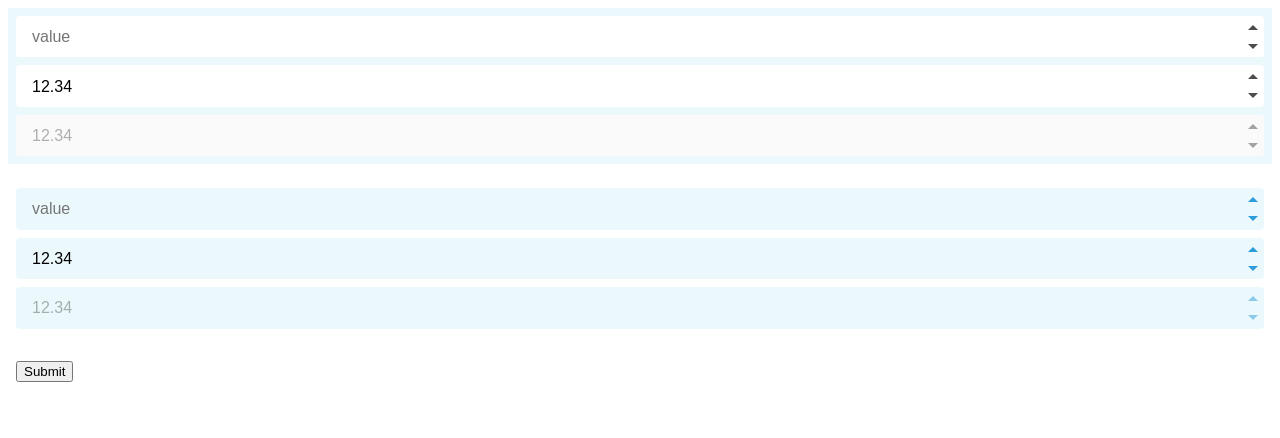
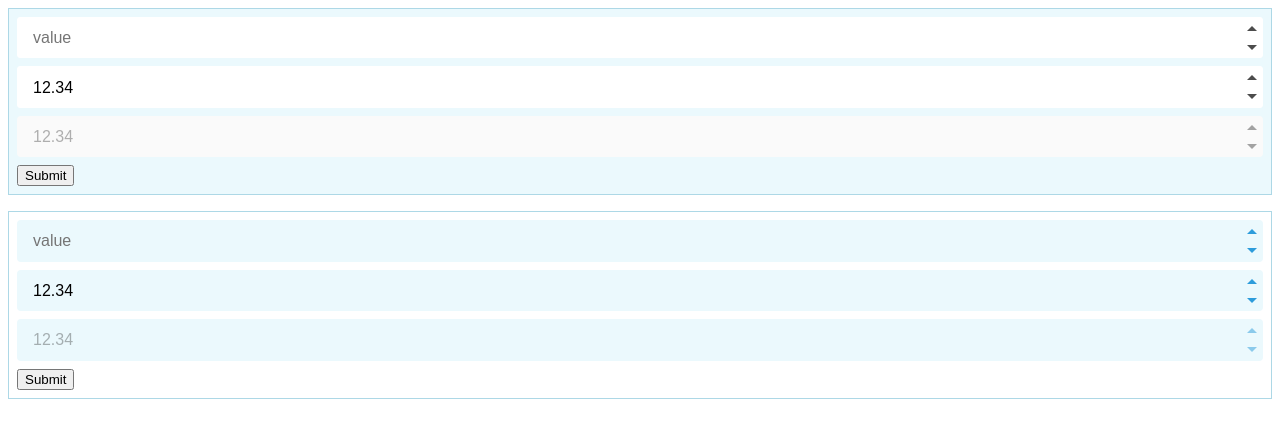
Before and after one commit to mark-hennessy/react-number-input, a React (Create React App) app: page / in a window 1280 px wide. Shown: the top 438 px of the page. Built offline with nearby package versions, Linux system fonts and the light colour scheme.

Commit message:
refactor layout

```diff
--- a/public/index.html
+++ b/public/index.html
@@ -1,16 +1,18 @@
 <!DOCTYPE html>
 <html lang="en">
-
   <head>
-	<meta charset="utf-8">
-	<meta name="viewport" content="width=device-width, initial-scale=1, shrink-to-fit=no">
-	<meta name="theme-color" content="#000000">
+    <meta charset="utf-8" />
+    <meta
+      name="viewport"
+      content="width=device-width, initial-scale=1, shrink-to-fit=no"
+    />
+    <meta name="theme-color" content="#000000" />
     <!--
       manifest.json provides metadata used when your web app is added to the
       homescreen on Android. See https://developers.google.com/web/fundamentals/engage-and-retain/web-app-manifest/
     -->
-	<link rel="manifest" href="%PUBLIC_URL%/manifest.json">
-	<link rel="shortcut icon" href="%PUBLIC_URL%/favicon.ico">
+    <link rel="manifest" href="%PUBLIC_URL%/manifest.json" />
+    <link rel="shortcut icon" href="%PUBLIC_URL%/favicon.ico" />
     <!--
       Notice the use of %PUBLIC_URL% in the tags above.
       It will be replaced with the URL of the `public` folder during the build.
@@ -39,5 +41,4 @@
       To create a production bundle, use `npm run build` or `yarn build`.
     -->
   </body>
-
 </html>
--- a/src/App.js
+++ b/src/App.js
@@ -1,27 +1,14 @@
 import React from 'react';
 import './App.scss';
-import NumberInputPanel from './NumberInputPanel/NumberInputPanel';
-import Panel from './Panel/Panel';
+import DemoForm from './DemoForm/DemoForm';
 
 const CID = 'app';
 
 export default function App() {
   return (
     <div className={CID}>
-      <form className={`${CID}__form`}>
-        <NumberInputPanel blue />
-        <NumberInputPanel />
-        <Panel>
-          <button
-            className={`${CID}__submit-button`}
-            onClick={() => {
-              alert('Form Submitted');
-            }}
-          >
-            Submit
-          </button>
-        </Panel>
-      </form>
+      <DemoForm blue />
+      <DemoForm />
     </div>
   );
 }
--- a/src/App.scss
+++ b/src/App.scss
@@ -1,18 +1,4 @@
-* {
-  box-sizing: border-box;
+.app {
+  display: grid;
+  grid-gap: 1rem;
 }
-
-.app {
-  font-family: sans-serif;
-
-  &__form {
-    display: grid;
-    grid-gap: 1rem;
-
-    // max-width: 15rem;
-  }
-
-  &__submit-button {
-    justify-self: start;
-  }
-}
--- /dev/null
+++ b/src/DemoForm/DemoForm.js
@@ -0,0 +1,58 @@
+import React, { useState } from 'react';
+import cn from 'classnames';
+import Panel from '../Panel/Panel';
+import NumberInput from '../NumberInput/NumberInput';
+import './DemoForm.scss';
+
+const CID = 'demo-form';
+
+const DemoForm = ({ blue, className }) => {
+  const [value1, setValue1] = useState('');
+  const [value2, setValue2] = useState('12.34');
+  const [value3, setValue3] = useState('12.34');
+
+  return (
+    <form>
+      <Panel className={cn(CID, className)} blue={blue}>
+        <NumberInput
+          placeholder='value'
+          value={value1}
+          onValueChange={setValue1}
+          min={0}
+          max={100}
+          ignoreEnterKey
+          blue={!blue}
+        />
+        <NumberInput
+          placeholder='value'
+          value={value2}
+          onValueChange={setValue2}
+          min={0}
+          max={100}
+          ignoreEnterKey
+          blue={!blue}
+        />
+        <NumberInput
+          placeholder='value'
+          value={value3}
+          onValueChange={setValue3}
+          min={0}
+          max={100}
+          ignoreEnterKey
+          blue={!blue}
+          disabled
+        />
+        <button
+          className={`${CID}__submit-button`}
+          onClick={() => {
+            alert('Form Submitted');
+          }}
+        >
+          Submit
+        </button>
+      </Panel>
+    </form>
+  );
+};
+
+export default DemoForm;
--- /dev/null
+++ b/src/DemoForm/DemoForm.scss
@@ -0,0 +1,5 @@
+.demo-form {
+  &__submit-button {
+    justify-self: start;
+  }
+}
--- a/src/NumberInputPanel/NumberInputPanel.js
+++ /dev/null
@@ -1,47 +0,0 @@
-import React, { useState } from 'react';
-import cn from 'classnames';
-import Panel from '../Panel/Panel';
-import NumberInput from '../NumberInput/NumberInput';
-
-const CID = 'number-input-panel';
-
-const NumberInputPanel = ({ blue, className }) => {
-  const [value1, setValue1] = useState('');
-  const [value2, setValue2] = useState('12.34');
-  const [value3, setValue3] = useState('12.34');
-
-  return (
-    <Panel className={cn(CID, className)} blue={blue}>
-      <NumberInput
-        placeholder='value'
-        value={value1}
-        onValueChange={setValue1}
-        min={0}
-        max={100}
-        ignoreEnterKey
-        blue={!blue}
-      />
-      <NumberInput
-        placeholder='value'
-        value={value2}
-        onValueChange={setValue2}
-        min={0}
-        max={100}
-        ignoreEnterKey
-        blue={!blue}
-      />
-      <NumberInput
-        placeholder='value'
-        value={value3}
-        onValueChange={setValue3}
-        min={0}
-        max={100}
-        ignoreEnterKey
-        blue={!blue}
-        disabled
-      />
-    </Panel>
-  );
-};
-
-export default NumberInputPanel;
--- a/src/Panel/Panel.scss
+++ b/src/Panel/Panel.scss
@@ -2,6 +2,7 @@
   display: grid;
   grid-gap: 0.5rem;
   padding: 0.5rem;
+  border: 1px solid lightblue;
 
   &.blue {
     background: #ebf9fd;
--- a/src/index.js
+++ b/src/index.js
@@ -1,7 +1,7 @@
 import React from 'react';
 import ReactDOM from 'react-dom';
-
 import App from './App';
+import './index.scss';
 
 const rootElement = document.getElementById('root');
 ReactDOM.render(
--- /dev/null
+++ b/src/index.scss
@@ -0,0 +1,7 @@
+* {
+  box-sizing: border-box;
+}
+
+body {
+  font-family: 'Nunito', sans-serif;
+}
```
Also changed, not shown: 1 other file (tests, documents, lock files or other folders). Lines whose indentation alone changed are shown as unchanged.
